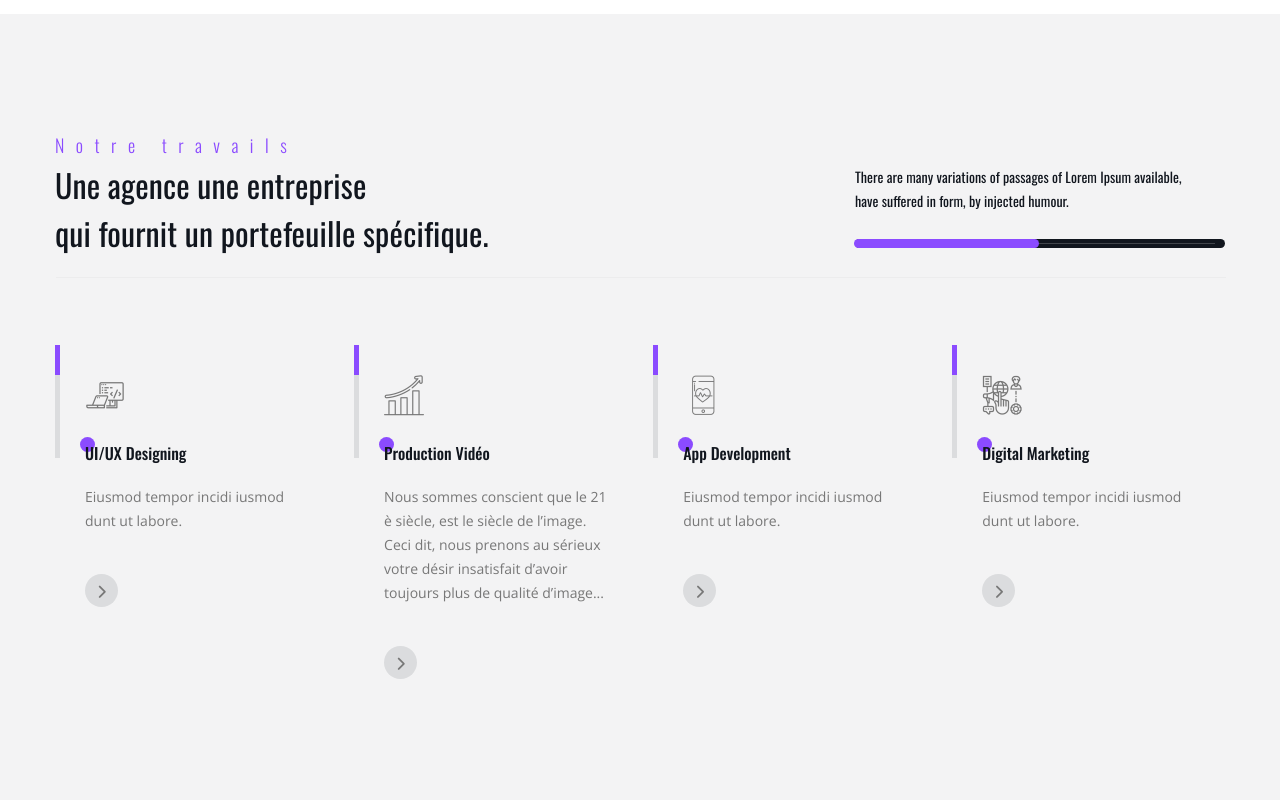
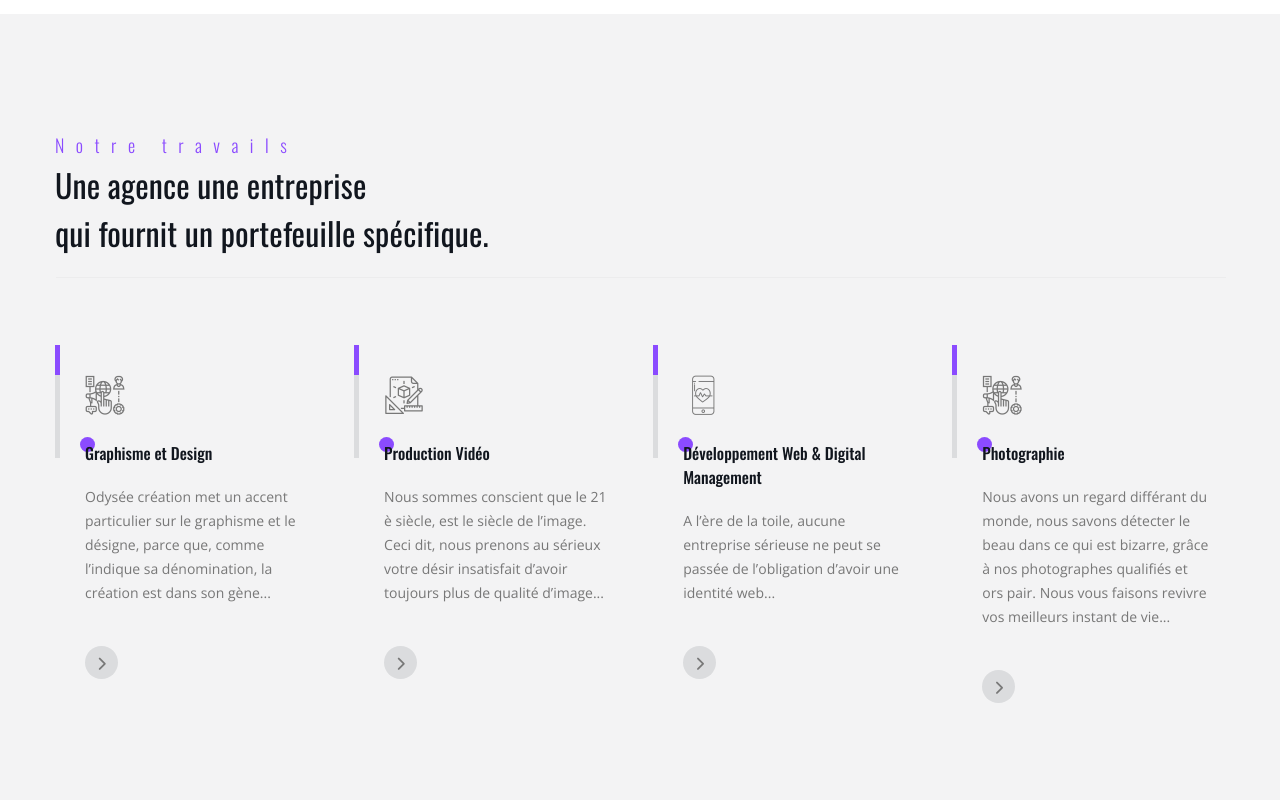
Before and after one commit to odyseecreation/odyse-developpement, a plain HTML site: page odysee/about.html in a window 1280 px wide. Shown: the part 1480-2280 px from the top of the page. Drawn offline with nearby package versions, Linux system fonts and the light colour scheme; files whose address does not match are found by name.

Commit message:
feat: update: page about section services

```diff
--- a/odysee/about.html
+++ b/odysee/about.html
@@ -171,15 +171,7 @@
 								</h3>
 							</div>
 						</div>
-						<div class="col-md-4">
-							<div class="description-right">
-								<h6 class="title">
-									There are many variations of passages of Lorem Ipsum
-									available, <br />have suffered in form, by injected humour.
-								</h6>
-								<div class="divider"></div>
-							</div>
-						</div>
+
 						<hr id="divider" />
 					</div>
 					<div class="row">
@@ -187,12 +179,14 @@
 							<div class="box-work wow fadeInUp">
 								<div class="divider-left"></div>
 								<div class="box-item">
-									<span class="icon-development"></span>
+									<span class="icon-channel"></span>
 									<h6 class="title-box">
-										<a href="service-details.html">UI/UX Designing</a>
+										<a href="service-details.html">Graphisme et Design </a>
 									</h6>
 									<p class="text">
-										Eiusmod tempor incidi iusmod dunt ut labore.
+										Odysée création met un accent particulier sur le graphisme
+										et le désigne, parce que, comme l’indique sa dénomination,
+										la création est dans son gène...
 									</p>
 									<a href="service-details.html" class="readmore"
 										><i class="fas fa-chevron-right"></i
@@ -202,7 +196,7 @@
 							<div class="box-work wow fadeInUp" data-wow-delay="400ms">
 								<div class="divider-left"></div>
 								<div class="box-item">
-									<span class="icon-stats"></span>
+									<span class="icon-graphic-design"></span>
 									<h6 class="title-box">
 										<a href="service-details.html">Production Vidéo</a>
 									</h6>
@@ -221,10 +215,13 @@
 								<div class="box-item">
 									<span class="icon-app"></span>
 									<h6 class="title-box">
-										<a href="service-details.html">App Development</a>
+										<a href="service-details.html"
+											>Développement Web & Digital Management</a
+										>
 									</h6>
 									<p class="text">
-										Eiusmod tempor incidi iusmod dunt ut labore.
+										A l’ère de la toile, aucune entreprise sérieuse ne peut se
+										passée de l’obligation d’avoir une identité web...
 									</p>
 									<a href="service-details.html" class="readmore"
 										><i class="fas fa-chevron-right"></i
@@ -236,10 +233,13 @@
 								<div class="box-item">
 									<span class="icon-channel"></span>
 									<h6 class="title-box">
-										<a href="service-details.html">Digital Marketing</a>
+										<a href="service-details.html">Photographie</a>
 									</h6>
 									<p class="text">
-										Eiusmod tempor incidi iusmod dunt ut labore.
+										Nous avons un regard différant du monde, nous savons
+										détecter le beau dans ce qui est bizarre, grâce à nos
+										photographes qualifiés et ors pair. Nous vous faisons
+										revivre vos meilleurs instant de vie...
 									</p>
 									<a href="service-details.html" class="readmore"
 										><i class="fas fa-chevron-right"></i
```
